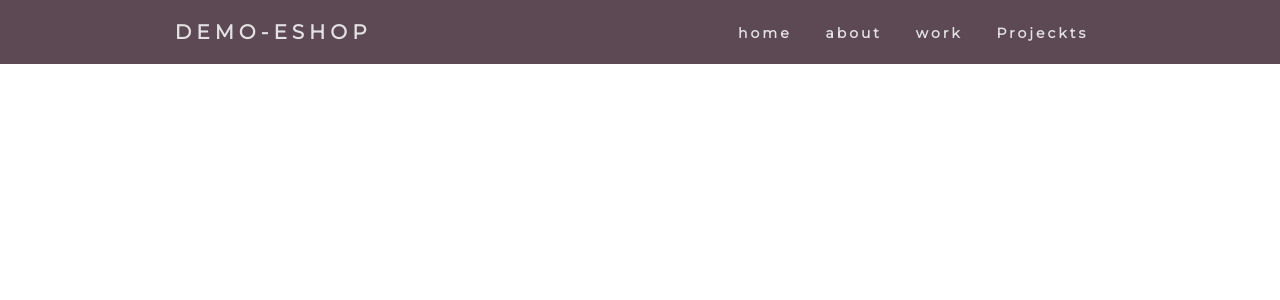
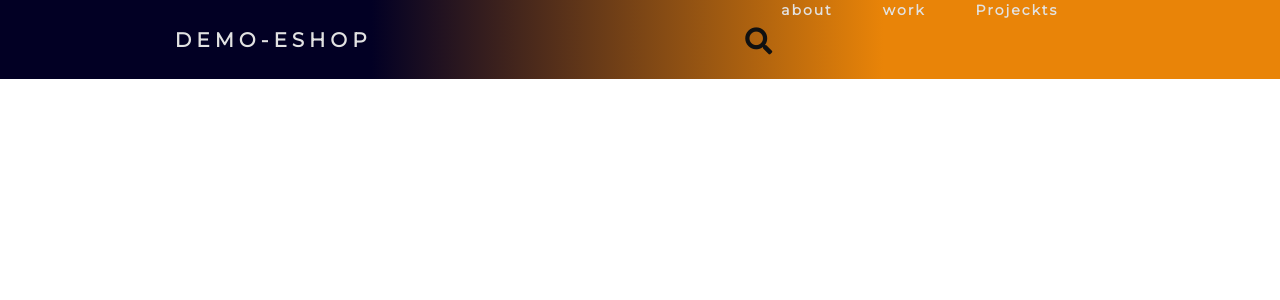
Before and after one commit to GreekDevTeam-org/Demo-eShop-Web, a React (Create React App) app: page / in a window 1280 px wide. Shown: the top 300 px of the page. Built offline with nearby package versions, Linux system fonts and the light colour scheme.

Commit message:
Adding search bar

```diff
--- a/src/components/Navbar/Navbar.js
+++ b/src/components/Navbar/Navbar.js
@@ -1,43 +1,46 @@
-import React from 'react'
-import './Style.css'
+import React from "react";
+import Searchbar from "./Searchbar/Searchbar";
+import "./Style.css";
 
-const navSlide = ()=>{
+const navSlide = () => {
+  const burger = document.querySelector(".burger");
+  const nav = document.querySelector(".nav-links");
+  const navLinks = document.querySelectorAll(".nav-links li");
 
-  const burger = document.querySelector('.burger');
-  const nav = document.querySelector('.nav-links');
-  const navLinks = document.querySelectorAll('.nav-links li');
+  nav.classList.toggle("nav-active");
 
-
-  nav.classList.toggle('nav-active');
-
-  navLinks.forEach((link,index) => {
+  navLinks.forEach((link, index) => {
     if (link.style.animation) {
-        link.style.animation = '';
+      link.style.animation = "";
     } else {
-      link.style.animation = `navLinkFade 0.5s ease forwards ${index / 7 +0.3}s`;
+      link.style.animation = `navLinkFade 0.5s ease forwards ${
+        index / 7 + 0.3
+      }s`;
     }
   });
 
-  burger.classList.toggle('toggle');
-}
-
+  burger.classList.toggle("toggle");
+};
 
 export const Navbar = () => {
   return (
     <div>
       <nav>
-        <div className="logo" >
+        <div className="logo">
           <h4>Demo-eShop</h4>
         </div>
         <ul className="nav-links">
           <li>
-              <a href="#">home</a>
+            <a href="#">
+              <Searchbar className="search-bar" />
+            </a>
           </li>
           <li>
             <a href="#">about</a>
           </li>
           <li>
-              <a href="#">work</a></li>
+            <a href="#">work</a>
+          </li>
           <li>
             <a href="#">Projeckts</a>
           </li>
@@ -49,6 +52,5 @@ export const Navbar = () => {
         </div>
       </nav>
     </div>
-
-  )
-}
+  );
+};
--- /dev/null
+++ b/src/components/Navbar/Searchbar/Searchbar.jsx
@@ -0,0 +1,33 @@
+import React from "react";
+import "./Style.css";
+
+const searchBtnAction = () => {
+  document.querySelector(".search-box").classList.add("active");
+  document.querySelector("input").classList.add("active");
+  document.querySelector(".search-btn").classList.add("active");
+  document.querySelector(".cancel-btn").classList.add("active");
+};
+
+const cancelBtnAction = () => {
+  document.querySelector(".search-box").classList.remove("active");
+  document.querySelector("input").classList.remove("active");
+  document.querySelector(".search-btn").classList.remove("active");
+  document.querySelector(".cancel-btn").classList.remove("active");
+  document.getElementById("input").value = "";
+};
+
+const Searchbar = () => {
+  return (
+    <div className="search-box">
+      <input type="text" id="input" placeholder="Type to search..." />
+      <div className="search-btn" onClick={searchBtnAction}>
+        <i className="fas fa-search"></i>
+      </div>
+      <div className="cancel-btn" onClick={cancelBtnAction}>
+        <i className="fas fa-times"></i>
+      </div>
+    </div>
+  );
+};
+
+export default Searchbar;
--- /dev/null
+++ b/src/components/Navbar/Searchbar/Style.css
@@ -0,0 +1,73 @@
+.search-box {
+  position: relative;
+  height: 60px;
+  width: 60px;
+  transition: all 0.5s cubic-bezier(0.68, -0.55, 0.265, 1.55);
+}
+
+.search-box.active {
+  width: 300px;
+}
+
+.search-box input {
+  height: 70%;
+  width: 70%;
+  outline: none;
+  border: none;
+  background: #fff;
+  font-size: 18px;
+  border-radius: 50px;
+  padding: 0 60px 0 20px;
+  opacity: 0;
+  transition: all 0.5s cubic-bezier(0.68, -0.55, 0.265, 1.55);
+  margin-top: 15px;
+}
+.search-box input.active {
+  opacity: 1;
+}
+
+.search-box .search-btn {
+  position: absolute;
+  top: 66%;
+  right: 0px;
+  height: 42px;
+  width: 43px;
+  color: #111;
+  transform: translateY(-50%);
+  line-height: 45px;
+  text-align: center;
+  font-size: 27px;
+  border-radius: 150px;
+  z-index: 1;
+  cursor: pointer;
+  transition: all 0.5s cubic-bezier(0.68, -0.55, 0.265, 1.55);
+}
+
+.search-box .search-btn.active {
+  right: 105px;
+  height: 40px;
+  width: 40px;
+  color: #111;
+  line-height: 42px;
+  font-size: 20px;
+  transform: translateY(-50%) rotate(360deg);
+  margin-top: -3px;
+}
+
+.search-box .cancel-btn {
+  position: absolute;
+  top: 63%;
+  right: 22px;
+  transform: translateY(-50%);
+  color: #fff;
+  font-size: 28px;
+  cursor: pointer;
+  transition: all 0.5s 0.2s cubic-bezier(0.68, -0.55, 0.265, 1.55);
+  opacity: 0;
+}
+
+.search-box .cancel-btn.active {
+  right: 63px;
+  transform: translateY(-50%) rotate(360deg);
+  opacity: 1;
+}
--- a/src/components/Navbar/Style.css
+++ b/src/components/Navbar/Style.css
@@ -1,20 +1,23 @@
-*{
+* {
   margin: 0px;
   padding: 0px;
   box-sizing: border-box;
 }
 
-nav{
+nav {
   display: flex;
   justify-content: space-around;
   align-items: center;
   min-height: 8vh;
-    background-color: #5d4954;
-
+  background: linear-gradient(
+    90deg,
+    rgba(2, 0, 36, 1) 29%,
+    rgba(233, 132, 8, 1) 69%
+  );
 }
 
 .logo {
-    color: rgb(226, 226,226);
+  color: rgb(226, 226, 226);
   text-transform: uppercase;
   letter-spacing: 5px;
   font-size: 20px;
@@ -23,45 +26,44 @@ nav{
 .nav-links {
   display: flex;
   justify-content: space-around;
-    width: 30%;;
+  width: 30%;
 }
 
-.nav-links li{
+.nav-links li {
   list-style: none;
 }
 
-.nav-links a{
-    color: rgb(226, 226,226);
-    letter-spacing: 3px;
+.nav-links a {
+  color: rgb(226, 226, 226);
+  letter-spacing: 2px;
   font-weight: bold;
   font-size: 14px;
   text-decoration: none;
+  margin-right: 50px;
 }
 
-.burger{
+.burger {
   display: none;
   cursor: pointer;
 }
-.burger div{
+.burger div {
   width: 25px;
   height: 3px;
-    background-color: rgb(226, 226,226);
+  background-color: rgb(226, 226, 226);
   margin: 5px;
 }
 
-
-@media screen and (max-width: 1024px){
-    .nav-links{
+@media screen and (max-width: 1024px) {
+  .nav-links {
     width: 60%;
   }
 }
 
-
-@media screen and (max-width: 768px){
-    body{
+@media screen and (max-width: 768px) {
+  body {
     overflow-x: hidden;
   }
-    .nav-links{
+  .nav-links {
     position: absolute;
     right: 0px;
     height: 92vh;
@@ -74,36 +76,35 @@ nav{
     transform: translateX(100%);
     transition: transform 0.5s ease-in;
   }
-        .nav-links li{
+  .nav-links li {
     opacity: 0;
   }
-        .burger{
+  .burger {
     display: block;
   }
 }
 
-.nav-active{
+.nav-active {
   transform: translateX(0%);
 }
 
 @keyframes navLinkFade {
-    from{
+  from {
     opacity: 0;
     transform: translateX(50%);
   }
-    to{
+  to {
     opacity: 1;
     transform: translateX(0%);
   }
-
 }
 
-.toggle .line1{
-    transform: rotate(-45deg) translate(-5px,6px);
+.toggle .line1 {
+  transform: rotate(-45deg) translate(-5px, 6px);
 }
-.toggle .line2{
+.toggle .line2 {
   opacity: 0;
 }
-.toggle .line3{
-    transform: rotate(45deg) translate(-5px,-6px);
+.toggle .line3 {
+  transform: rotate(45deg) translate(-5px, -6px);
 }
```
Also changed, not shown: src/App.js (+8 -8 lines). Lines whose indentation alone changed are shown as unchanged.
